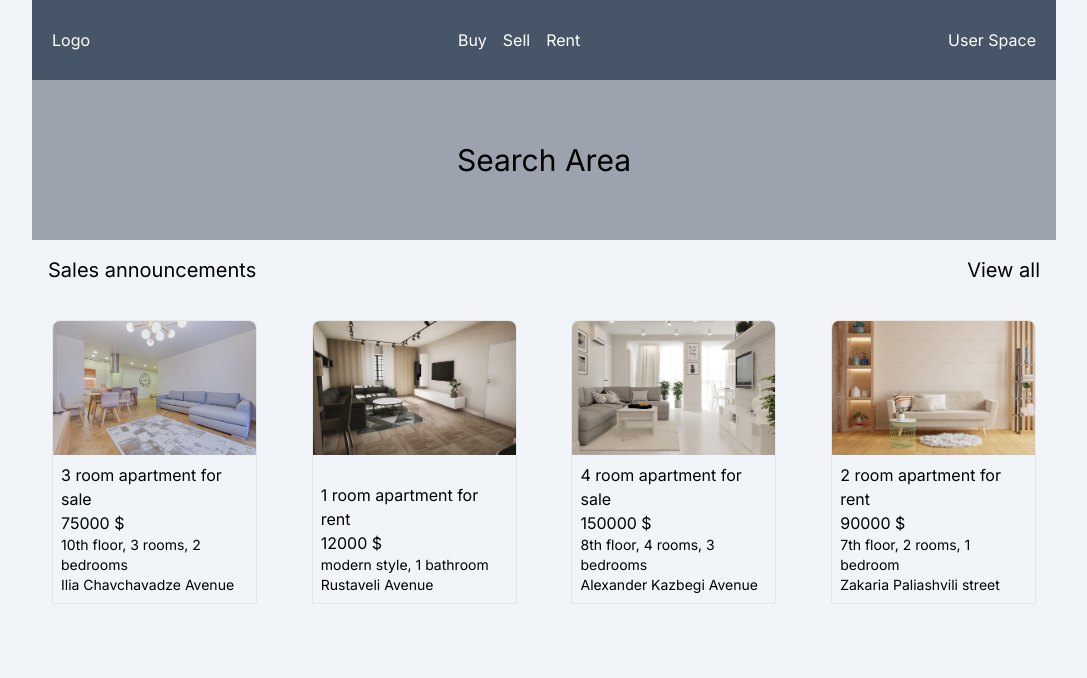
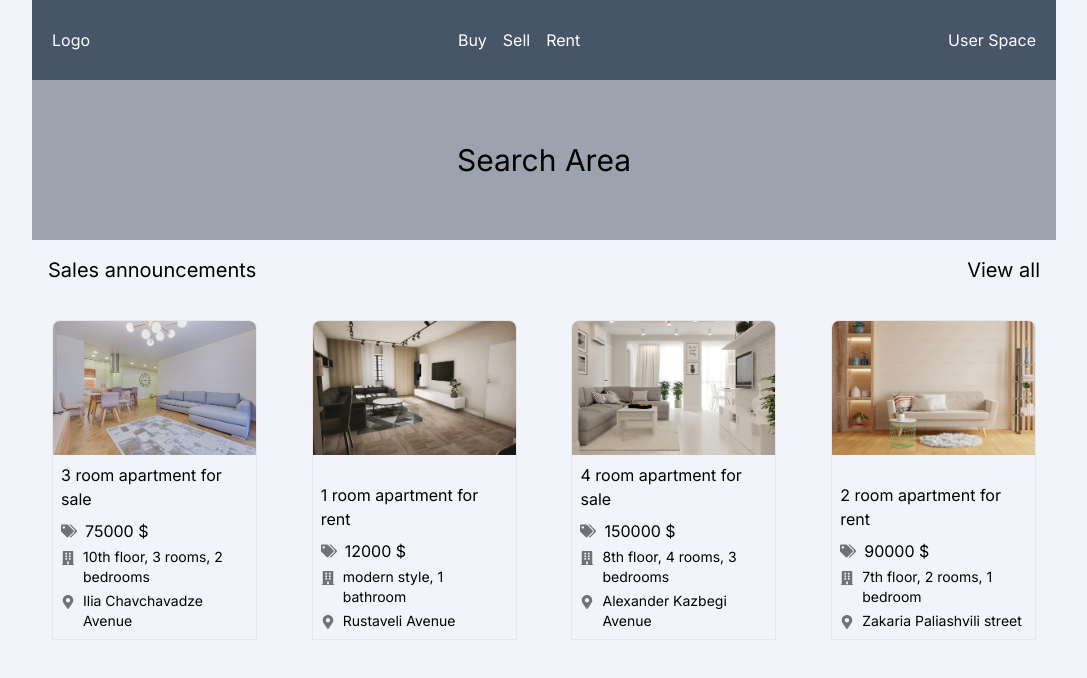
Before and after one commit to lashkarashvili23/bsr-property, a Next.js app: page / in a window 1280 px wide. Shown: the top 678 px of the page, without its empty margins (96-1183 px from the left). Built offline with nearby package versions, Linux system fonts and the light colour scheme.

Commit message:
icons added and insignificant changes were made

```diff
--- a/app/components/Card.tsx
+++ b/app/components/Card.tsx
@@ -1,5 +1,6 @@
 import React from "react";
 import Image from "next/image";
+import { FaBuilding, FaMapMarkerAlt, FaTags } from "react-icons/fa";
 
 interface CardProps {
   img: string;
@@ -31,9 +32,30 @@ const Card: React.FC<CardProps> = ({
         className="flex flex-col items-start w-full h-26 bg-slate-100 text-base p-2 "
       >
         <div>{title}</div>
-        <div>{price} $</div>
-        <div className="text-sm">{info}</div>
-        <div className="text-sm">{address}</div>
+        <div>
+          <div className="flex pt-2">
+            <span className="pr-2 text-zinc-500 mt-1">
+              <FaTags />
+            </span>
+            <span>{price} $</span>
+          </div>
+        </div>
+        <div className="text-sm">
+          <div className="flex mt-1">
+            <span className="pr-2 text-zinc-500 mt-1">
+              <FaBuilding />
+            </span>
+            <span> {info}</span>
+          </div>
+        </div>
+        <div className="text-sm">
+          <div className="flex mt-1">
+            <span className="pr-2 text-zinc-500 mt-1">
+              <FaMapMarkerAlt />
+            </span>
+            <span>{address}</span>
+          </div>
+        </div>
       </div>
     </div>
   );
--- a/app/pages/[id]/page.tsx
+++ b/app/pages/[id]/page.tsx
@@ -1,5 +1,7 @@
 "use client";
 import { usePathname } from "next/navigation";
+import { notFound } from "next/navigation";
+import { FaBuilding, FaMapMarkerAlt, FaTags } from "react-icons/fa";
 import { dataArray } from "@/app/Data";
 import Header from "@/app/components/Header";
 import Search from "@/app/components/Search";
@@ -12,13 +14,7 @@ const DetailPage = () => {
   const item = dataArray.find((data) => data.id === id);
 
   if (!item) {
-    return (
-      <>
-        <div>Item not found</div>
-        <div>{pathname}</div>
-        <div>{id}</div>
-      </>
-    );
+    return notFound();
   }
 
   return (
@@ -32,9 +28,24 @@ const DetailPage = () => {
           </div>
           <div className="w-2/4 ml-10">
             <h1 className="text-2xl pb-2">{item.title}</h1>
-            <p className="text-xl pb-2">{item.price} $</p>
-            <p className="text-lg pb-2">{item.info}</p>
-            <p>{item.address}</p>
+            <div className="text-xl pb-2 flex">
+              <span className="pr-2 mt-1 text-zinc-500">
+                <FaTags />
+              </span>
+              {item.price} $
+            </div>
+            <div className="text-lg pb-2 flex">
+              <span className="pr-2 mt-1 text-zinc-500">
+                <FaBuilding />
+              </span>
+              {item.info}
+            </div>
+            <div className="pb-2 flex">
+              <span className="pr-2 mt-1 text-zinc-500">
+                <FaMapMarkerAlt />
+              </span>
+              {item.address}
+            </div>
           </div>
         </div>
       </section>
```
Also changed, not shown: package.json (+5 -4 lines), 1 other file (tests, documents, lock files or other folders).
